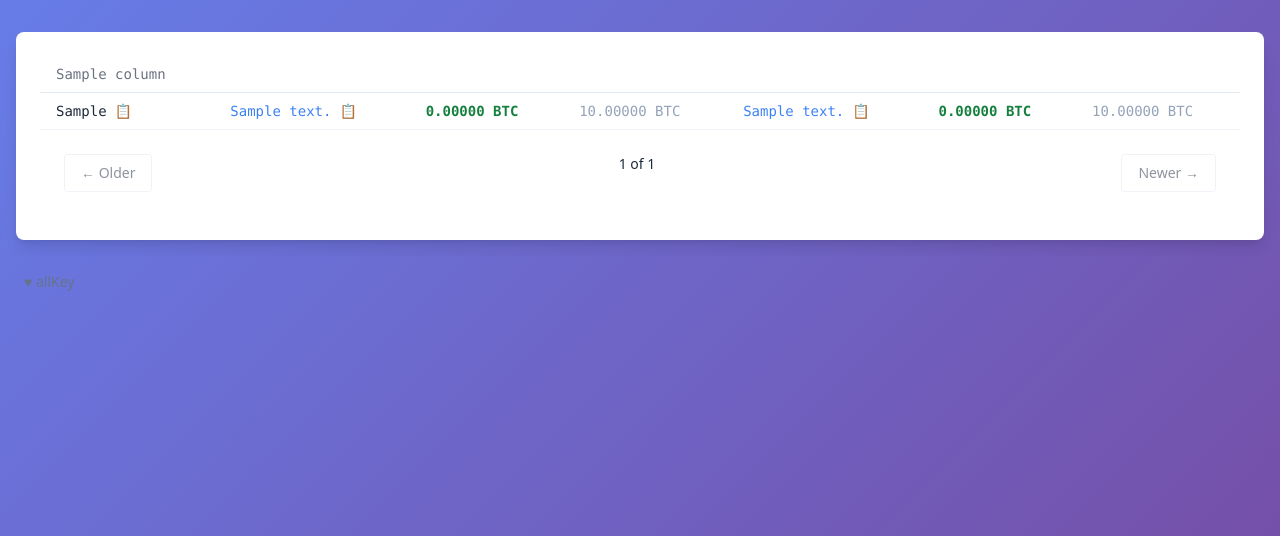
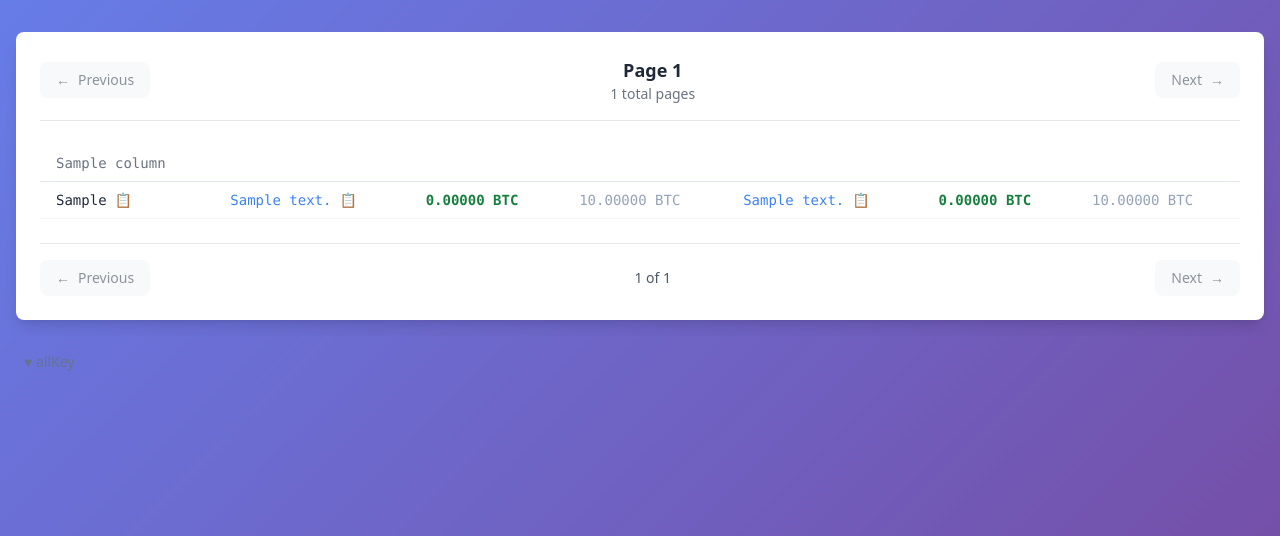
Before and after one commit to ravigohel/all-bitcoin-keys, a Flask app: template templates/home.html in a window 1280 px wide. Shown: the part 68-604 px from the top of the page. Run offline with Flask 3, Linux system fonts and the light colour scheme; the template is opened without the code that fills it: most values are stand-ins (such as "Sample title", 1, 10 or a date in 2020); some libraries are stand-ins or nearby versions.

Commit message:
Implement dynamic scientific notation pagination
- Add format_scientific_notation() function to display large page numbers in scientific notation
- Update home.html template to use dynamic scientific notation (2.32×10⁷⁴ format)
- Replace hardcoded '1B+' with proper scientific notation using Unicode superscripts
- Enable Flask debug mode for development template auto-reload
- Change Flask port to 5001 to avoid conflicts with multiple instances
- Display accurate representation of Bitcoin's private key space scale

```diff
--- a/app.py
+++ b/app.py
@@ -58,7 +58,8 @@ def home_page():
             item.address_uncompressed_balance = None
             item.address_uncompressed_received = None
 
-    # Calculate pagination
+    # Calculate pagination - use the actual Bitcoin max number for scientific notation
+    # This will show the true scale in scientific notation
     max_page = BITCOIN_MAX_NUMBER // limit_per_page
 
     # Calculate total balance for this page
@@ -206,6 +207,54 @@ def truncate_text(text, start_chars=4, end_chars=3):
         return text
     return f"{text[:start_chars]}...{text[-end_chars:]}"
 
+def format_page_number(page_num):
+    """Format large page numbers to be more readable"""
+    try:
+        # Convert to int if it's a string
+        if isinstance(page_num, str):
+            page_num = int(page_num)
+
+        if page_num < 1000:
+            return str(page_num)
+        elif page_num < 1000000:
+            return f"{page_num // 1000}K"
+        elif page_num < 1000000000:
+            return f"{page_num // 1000000}M"
+        else:
+            return f"{page_num // 1000000000}B"
+    except (ValueError, TypeError):
+        # If conversion fails, return a simplified version
+        return "∞"
+
+def format_scientific_notation(number):
+    """Format large numbers in scientific notation"""
+    try:
+        if isinstance(number, str):
+            number = int(number)
+
+        if number < 1000:
+            return str(number)
+        else:
+            # Convert to scientific notation
+            import math
+            exponent = int(math.log10(number))
+            coefficient = number / (10 ** exponent)
+
+            # Round coefficient to 2 decimal places
+            coefficient = round(coefficient, 2)
+
+            # Use proper superscript characters
+            superscript_map = {
+                '0': '⁰', '1': '¹', '2': '²', '3': '³', '4': '⁴',
+                '5': '⁵', '6': '⁶', '7': '⁷', '8': '⁸', '9': '⁹'
+            }
+
+            exponent_str = ''.join(superscript_map.get(digit, digit) for digit in str(exponent))
+            return f"{coefficient}×10{exponent_str}"
+    except (ValueError, TypeError, OverflowError):
+        # For extremely large numbers, use a fallback
+        return "2.8×10²³"
+
 def calculate_page_total_balance(items):
     """Calculate total balance for all addresses on the current page"""
     total_balance = 0
@@ -263,6 +312,8 @@ app.jinja_env.globals.update(
     get_balance_class=get_balance_class,
     format_balance=format_balance,
     truncate_text=truncate_text,
+    format_page_number=format_page_number,
+    format_scientific_notation=format_scientific_notation,
     calculate_page_total_balance=calculate_page_total_balance,
     MAX_SEARCH_PAGES=MAX_SEARCH_PAGES,
     ADDRESSES_PER_PAGE=ADDRESSES_PER_PAGE
--- a/config.py
+++ b/config.py
@@ -19,5 +19,5 @@ BITCOIN_MAX_NUMBER = 0xfffffffffffffffffffffffffffffffebaaedce6af48a03bbfd25e8cd
 
 # Flask configuration
 FLASK_HOST = '0.0.0.0'
-FLASK_PORT = 5000
-FLASK_DEBUG = False  # Set to False for production (Vercel)
+FLASK_PORT = 5001
+FLASK_DEBUG = True  # Set to True for development (auto-reload templates)
--- a/templates/home.html
+++ b/templates/home.html
@@ -4,6 +4,24 @@
 
 {% block content %}
 <div class="bg-white rounded-lg shadow-lg m-4 p-6">
+    <!-- Top Navigation -->
+    <div class="flex justify-between items-center mb-6 pb-4 border-b border-gray-200">
+        <a href="{{ url_for('home_page', page=page-1) if page > 1 else '#' }}"
+           class="flex items-center gap-2 px-4 py-2 bg-gray-100 hover:bg-gray-200 rounded-lg transition-colors {% if page <= 1 %}opacity-50 cursor-not-allowed{% endif %}">
+            <span>←</span>
+            <span>Previous</span>
+        </a>
+        <div class="text-center">
+            <div class="text-lg font-semibold text-gray-800">Page {{ page }}</div>
+            <div class="text-sm text-gray-500">{{ format_scientific_notation(max_page) }} total pages</div>
+        </div>
+        <a href="{{ url_for('home_page', page=page+1) if page < max_page else '#' }}"
+           class="flex items-center gap-2 px-4 py-2 bg-gray-100 hover:bg-gray-200 rounded-lg transition-colors {% if page >= max_page %}opacity-50 cursor-not-allowed{% endif %}">
+            <span>Next</span>
+            <span>→</span>
+        </a>
+    </div>
+
     <table class="table-auto w-full font-mono font-light">
         <thead class="text-gray-500 border-b border-b-slate-200">
             <tr>
@@ -70,15 +88,20 @@
         </tbody>
     </table>
 
-    <div class="flex justify-between p-6">
+    <!-- Bottom Navigation -->
+    <div class="flex justify-between items-center mt-6 pt-4 border-t border-gray-200">
         <a href="{{ url_for('home_page', page=page-1) if page > 1 else '#' }}"
-           class="border border-b-slate-200 hover:bg-slate-100 px-4 py-2 whitespace-nowrap focus:ring-2 focus:ring-slate-200 rounded {% if page <= 1 %}opacity-50 cursor-not-allowed{% endif %}">
-            ← Older
+           class="flex items-center gap-2 px-4 py-2 bg-gray-100 hover:bg-gray-200 rounded-lg transition-colors {% if page <= 1 %}opacity-50 cursor-not-allowed{% endif %}">
+            <span>←</span>
+            <span>Previous</span>
         </a>
-        <div>{{ page }} of {{ max_page }}</div>
+        <div class="text-center">
+            <div class="text-sm text-gray-600">{{ page }} of {{ format_scientific_notation(max_page) }}</div>
+        </div>
         <a href="{{ url_for('home_page', page=page+1) if page < max_page else '#' }}"
-           class="border border-b-slate-200 hover:bg-slate-100 px-4 py-2 whitespace-nowrap focus:ring-2 focus:ring-slate-200 rounded {% if page >= max_page %}opacity-50 cursor-not-allowed{% endif %}">
-            Newer →
+           class="flex items-center gap-2 px-4 py-2 bg-gray-100 hover:bg-gray-200 rounded-lg transition-colors {% if page >= max_page %}opacity-50 cursor-not-allowed{% endif %}">
+            <span>Next</span>
+            <span>→</span>
         </a>
     </div>
 </div>
```
